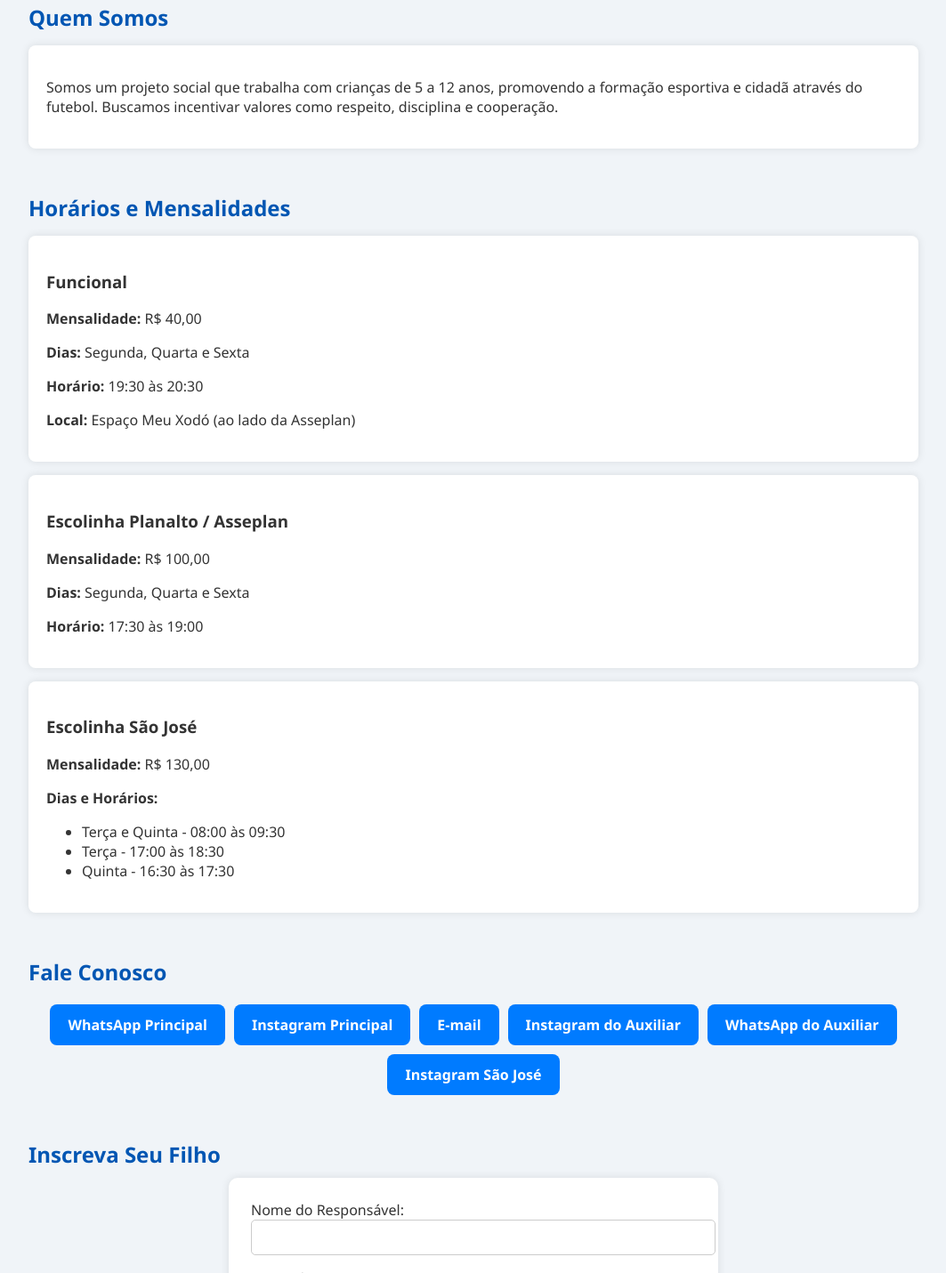
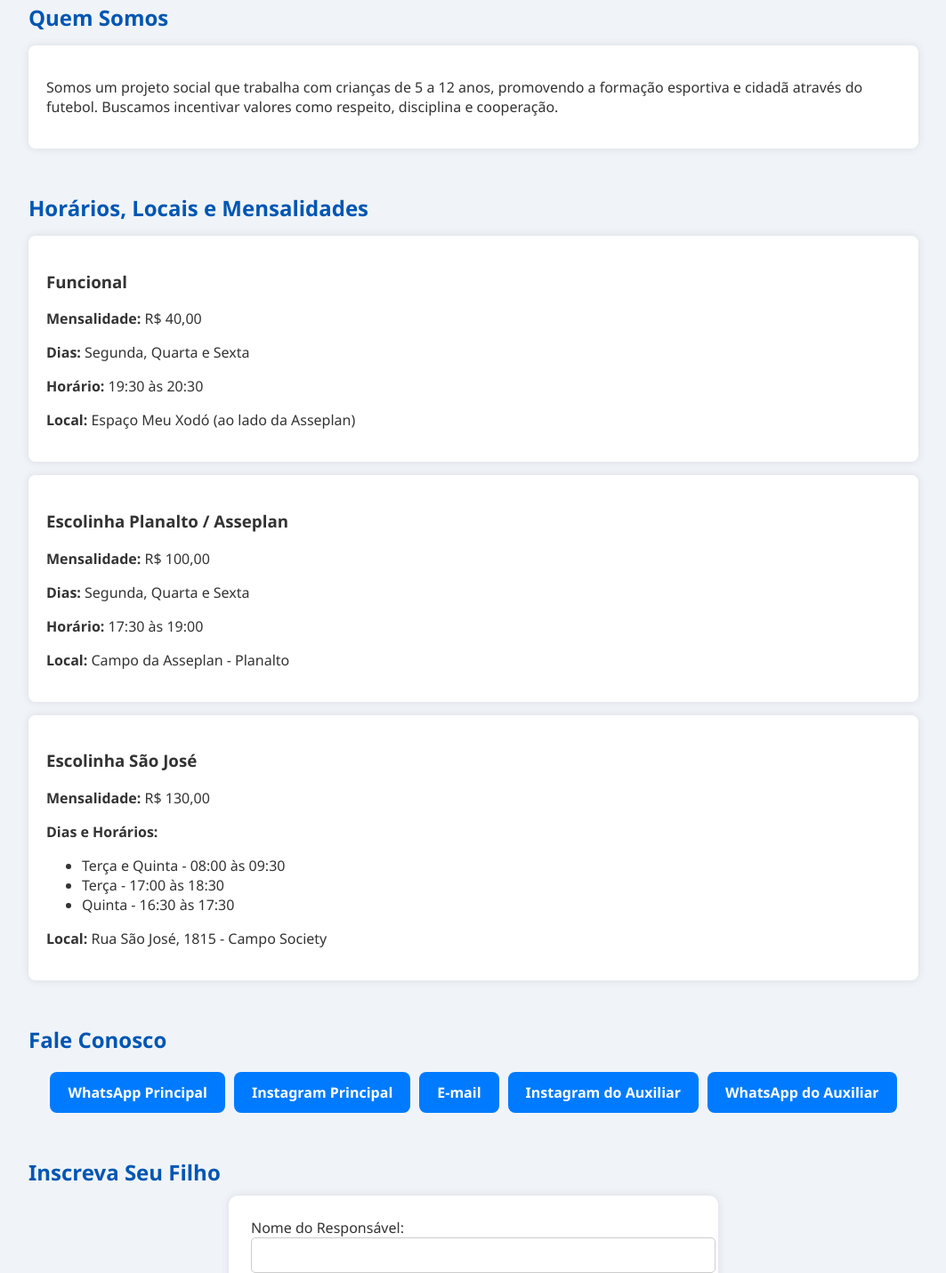
Before and after one commit to leleogk/lourival-peres, a plain HTML site: page index.html in a window 1280 px wide. Shown: the part 378-1809 px from the top of the page at 89% size, without its empty margins (108-1171 px from the left). Drawn offline with Linux system fonts and the light colour scheme.

Commit message:
Update index.html

```diff
--- a/index.html
+++ b/index.html
@@ -160,7 +160,7 @@
     </section>
 
     <section id="sobre" class="section">
-      <h2>Horários e Mensalidades</h2>
+      <h2>Horários, Locais e Mensalidades</h2>
       <div class="info-box">
         <h3>Funcional</h3>
         <p><strong>Mensalidade:</strong> R$ 40,00</p>
@@ -173,6 +173,7 @@
         <p><strong>Mensalidade:</strong> R$ 100,00</p>
         <p><strong>Dias:</strong> Segunda, Quarta e Sexta</p>
         <p><strong>Horário:</strong> 17:30 às 19:00</p>
+        <p><strong>Local:</strong> Campo da Asseplan - Planalto</p>
       </div>
       <div class="info-box">
         <h3>Escolinha São José</h3>
@@ -183,6 +184,7 @@
           <li>Terça - 17:00 às 18:30</li>
           <li>Quinta - 16:30 às 17:30</li>
         </ul>
+        <p><strong>Local:</strong> Rua São José, 1815 - Campo Society</p>
       </div>
     </section>
 
@@ -194,7 +196,6 @@
         <a href="mailto:peresferreira2006@yahoo.com.br">E-mail</a>
         <a href="https://www.instagram.com/chuplanche2016" target="_blank">Instagram do Auxiliar</a>
         <a href="https://wa.me/5584996447477" target="_blank">WhatsApp do Auxiliar</a>
-        <a href="https://www.instagram.com/saojose" target="_blank">Instagram São José</a> <!-- Substitua pelo @ correto se diferente -->
       </div>
     </section>
 
```
